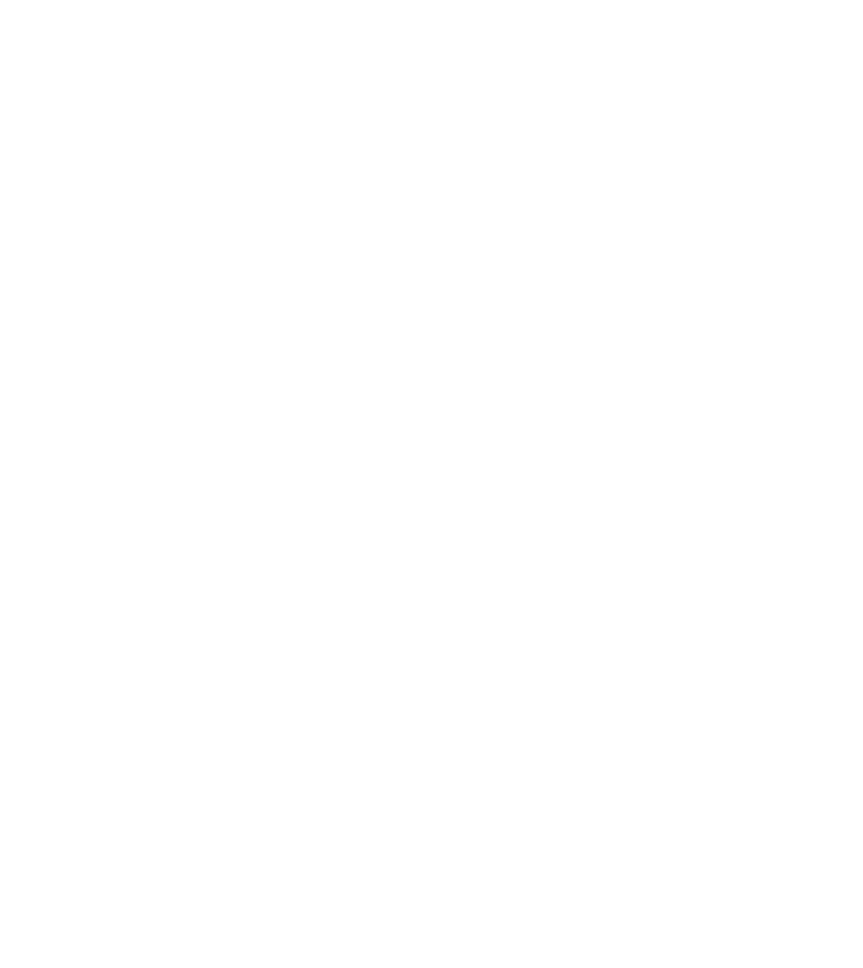
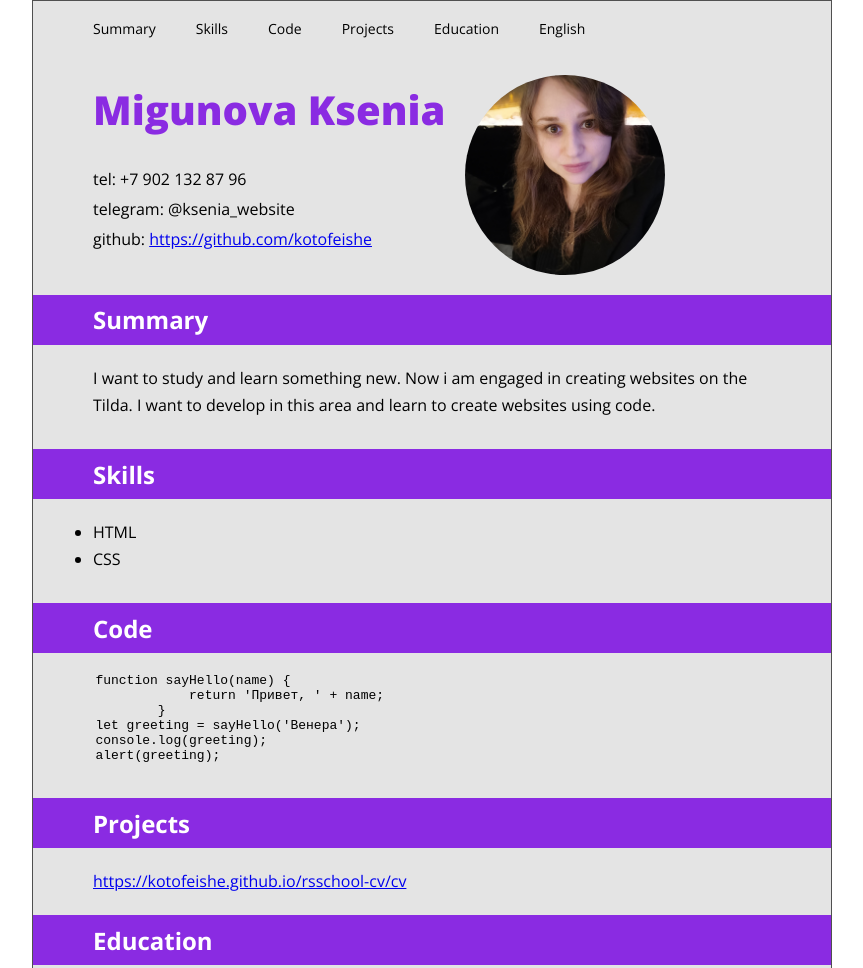
Before and after one commit to kotofeishe/rsschool-cv, a plain HTML site: page index.html in a window 1280 px wide. Shown: the top 968 px of the page, without its empty margins (208-1071 px from the left). Before the commit the page ends 800 px from the top, so only its background shows below. Drawn offline with nearby package versions, Linux system fonts and the light colour scheme.

Commit message:
docs: style.css changed of cv docs: indx.html changed, no footer

```diff
--- a/index.html
+++ b/index.html
@@ -3,8 +3,77 @@
 <head>
     <meta charset="UTF-8">
     <meta name="viewport" content="width=device-width, initial-scale=1.0">
-    <title>Document</title>
+    <title>cv</title>
+    <link rel="stylesheet" href="style.css" />
+    <link rel="icon" href="assets/favicon-16.ico" />
+    <link rel="preconnect" href="https://fonts.googleapis.com">
+    <link rel="preconnect" href="https://fonts.gstatic.com" crossorigin>
+    <link href="https://fonts.googleapis.com/css2?family=Open+Sans:ital,wght@0,300..800;1,300..800&display=swap" rel="stylesheet">
 </head>
 <body>
+    <div class="container">
+
+        <header class="header">
+            <nav class="nav">
+                <ul class="nav-list">
+                  <li class="nav-item"><a href="#summary" class="nav-link">Summary</a></li>
+                  <li class="nav-item"><a href="#skills" class="nav-link">Skills</a></li>
+                  <li class="nav-item"><a href="#code" class="nav-link">Code</a></li>
+                  <li class="nav-item"><a href="#projects" class="nav-link">Projects</a></li>
+                  <li class="nav-item"><a href="#education" class="nav-link">Education</a></li>
+                  <li class="nav-item"><a href="#english" class="nav-link">English</a></li>
+                </ul>
+              </nav>
+        </header>
+
+        <main class="main">
+            <div class="head2">
+                <div class="contacts">
+                    <h1 class="h1"> Migunova Ksenia </h1>
+                    <p class="contact">
+                        tel: +7 902 132 87 96 <br>
+                        telegram: @ksenia_website <br>
+                        github: <a href="https://github.com/kotofeishe">https://github.com/kotofeishe</a></p>
+                </div>
+                <img class="ava" src="photo.jpg" alt="my photo">
+            </div>
+
+            <h2 class="h2" id="summary"> Summary </h2>
+            <p class="description"> I want to study and learn something new. Now i am engaged in creating websites on the Tilda. I want to develop in this area and learn to create websites using code. </p>
+
+            <h2 class="h2" id="skills"> Skills </h2>
+            <ul class="description">
+                <li>HTML</li>
+                <li>CSS</li>
+            </ul>
+
+            <h2 class="h2" id="code"> Code </h2>
+            <code class="code"> <pre>
+        function sayHello(name) {
+                    return 'Привет, ' + name;
+                }
+        let greeting = sayHello('Венера');
+        console.log(greeting);
+        alert(greeting);
+                </pre>
+            </code>
+
+            <h2 class="h2" id="projects"> Projects </h2>
+            <a class="description" href="https://kotofeishe.github.io/rsschool-cv/cv">https://kotofeishe.github.io/rsschool-cv/cv </a>
+
+            <h2 class="h2" id="education"> Education </h2>
+            <p class="description"> Murmansk State Technical University. <br>
+                Polytechnic Faculty  <br>
+                Specialization: Automation of Technological Processes and Productions. <br>
+                Graduation year: 2013. </p>
+
+                <h2 class="h2" id="english"> English </h2>
+                <p class="description"> Elementary </p>
+        </main>
+
+        <footer class="footer">
+        </footer>
+
+    </div>
 </body>
 </html>
--- a/style.css
+++ b/style.css
@@ -0,0 +1,90 @@
+body {
+    font-family: "Open Sans", sans-serif;
+    min-height: 100vh;
+    margin: 0; padding: 0;
+    background-origin: padding-box;
+}
+
+* {
+    box-sizing: border-box;
+  }
+
+  .container {
+    display: flex;
+    flex-direction: column;
+    justify-content:space-between;
+    width: 800px;
+    margin: 0 auto;
+    background-color: #e4e4e4;
+    border: 1px solid #505050;
+  }
+
+  .nav-list {
+    display:flex;
+    justify-content: flex-start;
+    align-items: center;
+    list-style: none;
+}
+
+.nav-link {
+    padding:0 20px;
+    font-size: 14px;
+    color: black;
+    text-decoration: none;
+    transition: 0.5s;
+}
+
+.nav-link :hover {
+    text-decoration: underline;
+}
+
+
+html {
+    scroll-behavior: smooth;
+  }
+
+.ava {
+    width: 200px;
+    height: 200px;
+    border-radius: 200px;
+    object-fit: cover;
+    margin-top: 20px;
+
+}
+.head2 {
+    display: flex;
+    justify-content: flex-start;
+}
+.h1 {
+    font-size: 40px;
+    font-weight: 800;
+    color:blueviolet;
+    padding:0 20px 0 60px;
+
+}
+
+.contact {
+    padding: 0px 60px;
+    line-height: 30px;
+}
+
+.h2 {
+    padding-left: 60px;
+    height: 50px;
+    background-color: blueviolet;
+    color: white;
+    display: flex;
+    align-items: center;
+}
+
+.description {
+    padding-left: 60px;
+    padding-right: 40px;
+    padding-bottom: 10px;
+    line-height: 1.7em;
+}
+
+.footer {
+    height: 200px;
+    background-color: blueviolet;
+}
```
Also changed, not shown: assets/favicon-16.ico (added), 1 other file.
